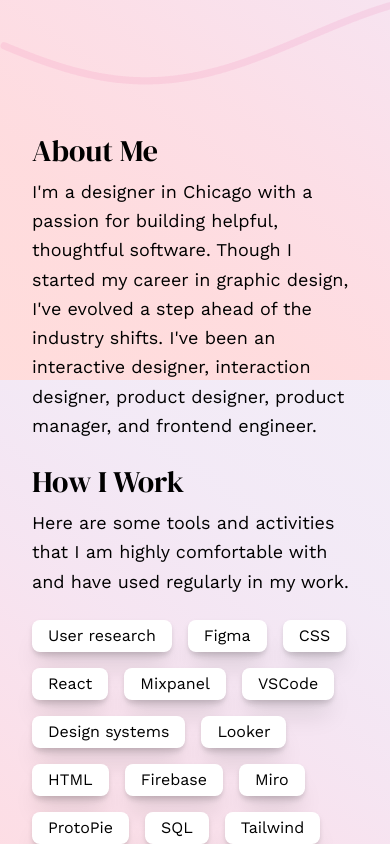
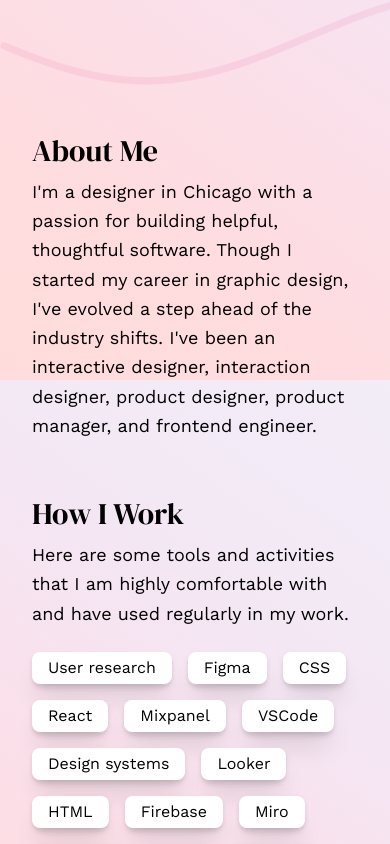
Before and after one commit to kunalbhat/portfolio-site, a React (Create React App) app: page / in a window 390 px wide. Shown: the part 3840-4684 px from the top of the page. Built offline with nearby package versions, Linux system fonts and the light colour scheme.

Commit message:
tweak mobile hadnling

```diff
--- a/src/pages/Home.js
+++ b/src/pages/Home.js
@@ -150,7 +150,7 @@ export function Home() {
         </div>
       </section>
       <div className="section-divider"></div>
-      <section className="content-container lg:grid grid-cols-3 gap-24">
+      <section className="content-container grid-flow-row grid lg:grid-flow-col lg:grid-cols-3 gap-8 lg:gap-24">
         <div className="col-span-1">
           <h2>About Me</h2>
           <p>
```
